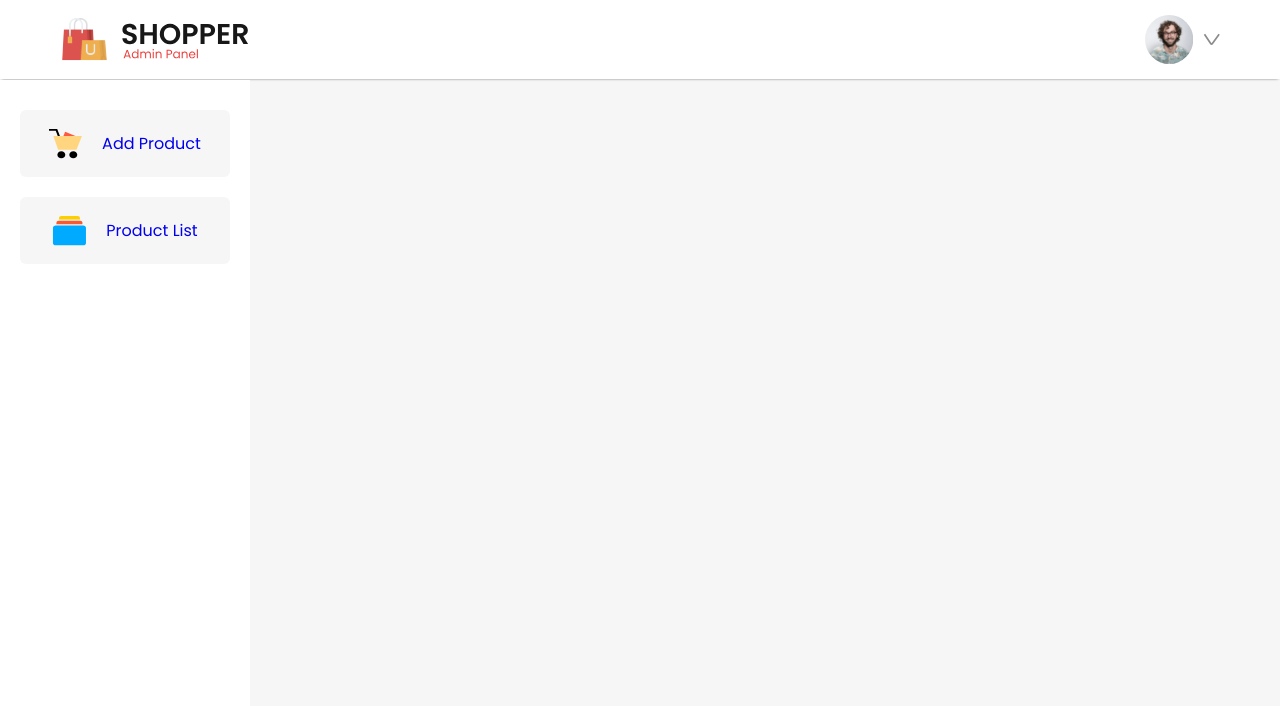
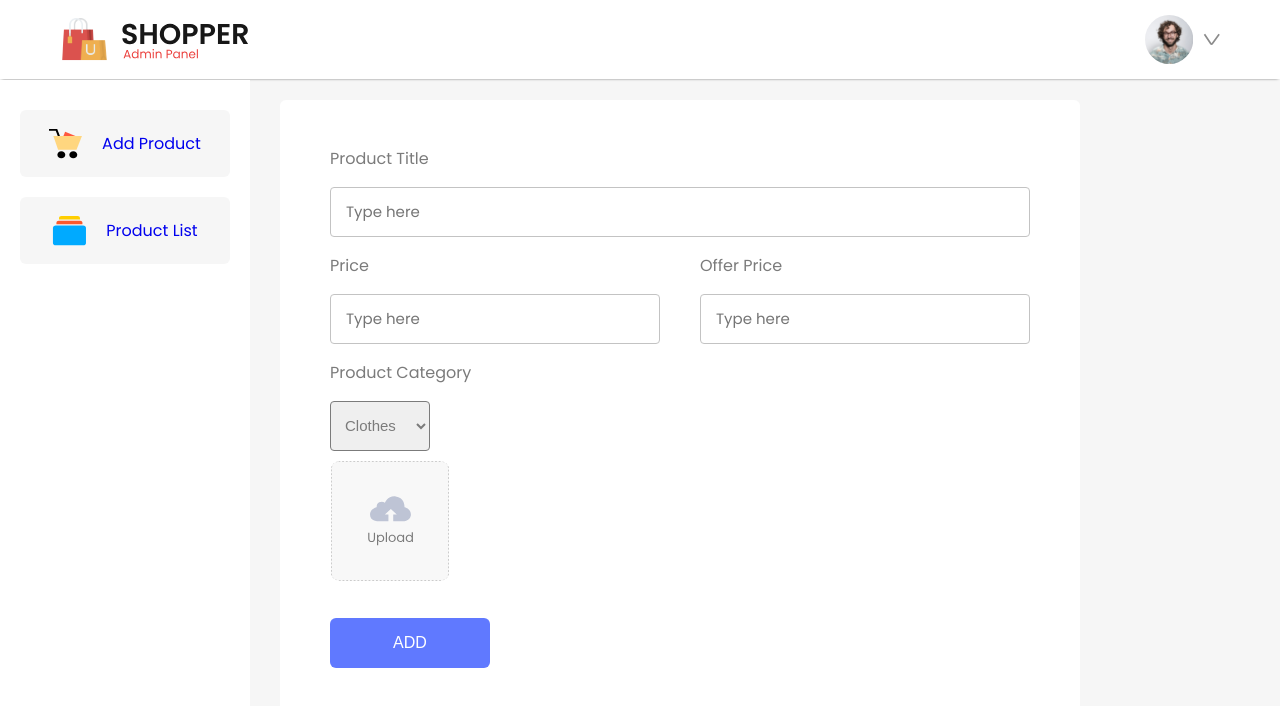
Before and after one commit to ZvsZig/e-commerce, a React (Vite) app in the folder admin/: page /addproduct in a window 1280 px wide. Shown: the top 706 px of the page. Built offline with nearby package versions, Linux system fonts and the light colour scheme.

Commit message:
added add product css

```diff
--- a/admin/src/Components/AddProduct/AddProduct.css
+++ b/admin/src/Components/AddProduct/AddProduct.css
@@ -0,0 +1,64 @@
+.addproduct{
+    box-sizing: border-box;
+    width: 100%;
+    max-width: 800px;
+    padding: 30px 50px;
+    margin: 20px 30px;
+    border-radius: 6px;
+    background: white;
+}
+
+.addproduct-itemfield{
+    width: 100%;
+    color: #7b7b7b;
+    font-size: 16px;
+}
+
+.addproduct-itemfield input{
+    box-sizing: border-box;
+    width: 100%;
+    height: 50px;
+    border-radius: 4px;
+    padding-left: 15px;
+    border: 1px solid #c3c3c3;
+    outline: none;
+    color: #7b7b7b;
+    font-family: 'Poppins';
+    font-size: 15px;
+}
+
+.addproduct-price{
+    display: flex;
+    gap: 40px;
+}
+
+.add-product-selector{
+    padding: 10px;
+    width: 100px;
+    height: 50px;
+    font-size: 15px;
+    color: #7b7b7b;
+    border: 1px solid #7b7b7b;
+    border-radius: 4px;
+}
+
+.addproduct-thumbnail-img{
+    height: 120px;
+    width: 120px;
+    border-radius: 10px;
+    object-fit: contain;
+    margin: 10px 0px;
+}
+
+.addproduct-btn{
+    margin-top: 20px;
+    width: 160px;
+    height: 50px;
+    border-radius: 6px;
+    background: #6079ff;
+    border: none;
+    cursor: pointer;
+    color: white;
+    font-size: 16px;
+    font-weight: 500;
+}
--- a/admin/src/Components/AddProduct/AddProduct.jsx
+++ b/admin/src/Components/AddProduct/AddProduct.jsx
@@ -1,9 +1,39 @@
 import React from 'react'
 import './AddProduct.css'
+import upload_area from '../../assets/upload_area.svg'
 
 const AddProduct = () => {
   return (
-    <div className='addproduct'></div>
+    <div className='addproduct'>
+      <div className='addproduct-itemfield'>
+        <p>Product Title</p>
+        <input type='text' name='name' placeholder='Type here'/>
+      </div>
+      <div className='addproduct-price'>
+        <div className='addproduct-itemfield'>
+          <p>Price</p>
+          <input type='text' name='old_price' placeholder='Type here'/>
+        </div>
+        <div className='addproduct-itemfield'>
+          <p>Offer Price</p>
+          <input type='text' name='new_price' placeholder='Type here'/>
+        </div>
+      </div>
+      <div className='addproduct-itemfield'>
+        <p>Product Category</p>
+        <select name = 'category' className='add-product-selector'>
+          <option value='clothes'>Clothes</option>
+          <option value='tech'>Tech</option>
+        </select>
+      </div>
+      <div className='addproduct-itemfield'>
+        <label htmlFor='file-input'>
+          <img src={upload_area} alt='' className='addproduct-thumbnail-img'/>
+        </label>
+        <input type = 'file' name = 'image' id = 'file-input' hidden/>
+      </div>
+      <button className='addproduct-btn'>ADD</button>
+    </div>
   )
 }
 
```
